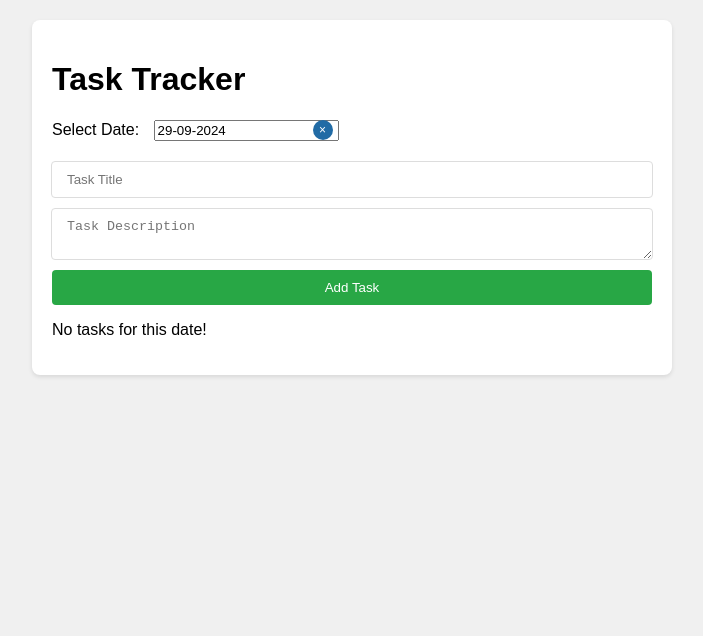
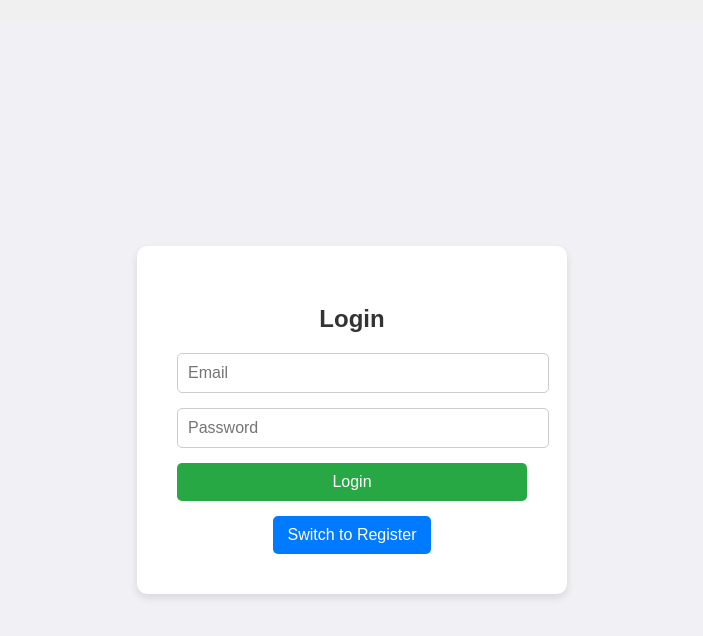
Before and after one commit to starandry/Todo-list, a React (Vite) app: page / in a window 1280 px wide. Shown: the top 636 px of the page, without its empty margins (288-991 px from the left). Built offline with nearby package versions, Linux system fonts and the light colour scheme.

Commit message:
add firebase

```diff
--- /dev/null
+++ b/firebaseConfig.ts
@@ -0,0 +1,20 @@
+import { initializeApp } from 'firebase/app';
+import { getAuth } from 'firebase/auth';
+import { getFirestore } from 'firebase/firestore';
+
+// Firebase configuration from Firebase Console
+const firebaseConfig = {
+    apiKey: "AIzaSyB4ChrRM8Yb_O7vaDtYnA-5MsobVQHuD7o",
+    authDomain: "todo-list-5a426.firebaseapp.com",
+    projectId: "todo-list-5a426",
+    storageBucket: "todo-list-5a426.appspot.com",
+    messagingSenderId: "654503622293",
+    appId: "1:654503622293:web:bcaf1125bc2f97d899cd9c"
+};
+
+// Initialize Firebase
+const app = initializeApp(firebaseConfig);
+
+// Initialize Firebase Authentication and Firestore
+export const auth = getAuth(app);
+export const db = getFirestore(app);
--- a/package.json
+++ b/package.json
@@ -12,6 +12,7 @@
   "dependencies": {
     "date-fns": "^4.1.0",
     "eslint-plugin-react": "^7.36.1",
+    "firebase": "^10.13.2",
     "react": "^18.3.1",
     "react-datepicker": "^7.4.0",
     "react-dom": "^18.3.1",
--- a/src/App.tsx
+++ b/src/App.tsx
@@ -1,13 +1,16 @@
-import React, { useState } from 'react';
+import React, { useState, useEffect } from 'react';
 import TaskList from './components/TaskList';
-import DatePicker, { registerLocale } from 'react-datepicker';
-import { ru } from "date-fns/locale/ru";
+import DatePicker from 'react-datepicker';
 import 'react-datepicker/dist/react-datepicker.css';
-import { format, differenceInCalendarDays } from 'date-fns';
+import { format, differenceInCalendarDays, isBefore, isSameDay } from 'date-fns';
+import { auth, db } from '../firebaseConfig';
+import { collection, addDoc, query, where, onSnapshot, deleteDoc, doc, updateDoc, getDoc } from 'firebase/firestore'; // Импортируем updateDoc для обновления задач
+import { User } from 'firebase/auth';
+import Auth from './components/Auth';
 import styles from './App.module.scss';
 
 interface Task {
-    id: number;
+    id: string;
     title: string;
     description: string;
     completed: boolean;
@@ -16,93 +19,139 @@ interface Task {
     frozenDays?: number;
 }
 
-registerLocale('ru', ru);
-
 const App: React.FC = () => {
     const [tasks, setTasks] = useState<Task[]>([]);
     const [title, setTitle] = useState('');
     const [description, setDescription] = useState('');
     const [selectedDate, setSelectedDate] = useState<Date | null>(new Date());
     const [error, setError] = useState<string | null>(null);
+    const [user, setUser] = useState<User | null>(null);
 
-    const formatDate = (date: Date | null): string => {
-        return date ? format(date, 'yyyy-MM-dd') : '';
-    };
+    useEffect(() => {
+        if (user) {
+            const q = query(collection(db, 'tasks'), where('userId', '==', user.uid));
+            const unsubscribe = onSnapshot(q, (snapshot) => {
+                const fetchedTasks: Task[] = snapshot.docs.map((doc) => ({
+                    id: doc.id,
+                    ...(doc.data() as Omit<Task, 'id'>),
+                }));
+                setTasks(fetchedTasks);
+            });
 
-    const calculateDaysSpent = (taskDate: Date): number => {
-        const today = new Date();
-        return differenceInCalendarDays(today, taskDate);
-    };
+            return () => unsubscribe();
+        }
+    }, [user]);
 
-    const addTask = () => {
+    const handleAddTask = async () => {
+        // Валидация полей
+        if (!title.trim()) {
+            setError('Task title is required.');
+            return;
+        }
+
+        if (!description.trim()) {
+            setError('Task description is required.');
+            return;
+        }
+
         if (!selectedDate) {
             setError('Please select a date for the task.');
             return;
         }
 
-        const taskDate = selectedDate;
+        if (!user) {
+            setError('User is not authenticated.');
+            return;
+        }
 
-        const daysSpent = calculateDaysSpent(taskDate);
+        const daysSpent = differenceInCalendarDays(new Date(), selectedDate);
 
-        if (title.trim()) {
-            const newTask: Task = {
-                id: tasks.length + 1,
+        try {
+            await addDoc(collection(db, 'tasks'), {
                 title,
                 description,
                 completed: false,
-                date: formatDate(taskDate),
-                daysSpent: daysSpent >= 0 ? daysSpent : 0,
-            };
-            setTasks([...tasks, newTask]);
+                date: format(selectedDate, 'yyyy-MM-dd'),
+                daysSpent: daysSpent < 0 ? 0 : daysSpent,
+                userId: user.uid,
+            });
             setTitle('');
             setDescription('');
             setError(null);
+        } catch (err) {
+            setError((err as Error).message);
         }
     };
 
-    const toggleTaskCompletion = (taskId: number) => {
+    const handleToggleTaskCompletion = async (id: string, completed: boolean) => {
+        try {
+            const taskDocRef = doc(db, 'tasks', id);
+
+            // Обновляем статус задачи в Firestore
+            await updateDoc(taskDocRef, {
+                completed: !completed,
+            });
+
+            // Получаем обновленный статус задачи из Firestore
+            const updatedTaskSnapshot = await getDoc(taskDocRef);
+            const updatedTaskData = updatedTaskSnapshot.data();
+
+            // Обновляем локальное состояние задач с новыми данными
             setTasks((prevTasks) =>
-            prevTasks.map((task) => {
-                if (task.id === taskId) {
-                    if (task.completed) {
-                        return { ...task, completed: false, frozenDays: undefined };
-                    } else {
-                        return { ...task, completed: true, frozenDays: task.daysSpent };
+                prevTasks.map((task) =>
+                    task.id === id ? { ...task, completed: updatedTaskData?.completed } : task
+                )
+            );
+
+        } catch (err) {
+            console.error('Error updating task: ', err);
         }
+    };
+
+    const handleDeleteTask = async (id: string) => {
+        try {
+            await deleteDoc(doc(db, 'tasks', id));
+            setTasks((prevTasks) => prevTasks.filter((task) => task.id !== id));
+        } catch (err) {
+            console.error('Error deleting task: ', err);
+        }
+    };
+
+    const calculateDaysSpent = (taskDate: string) => {
+        const taskDateParsed = new Date(taskDate);
+        const today = new Date();
+
+        if (isBefore(today, taskDateParsed) && !isSameDay(today, taskDateParsed)) {
+            return 0;
         }
 
-                if (!task.completed) {
-                    const taskDate = new Date(task.date);
-                    const updatedDaysSpent = calculateDaysSpent(taskDate);
-                    return { ...task, daysSpent: updatedDaysSpent };
-                }
-
-                return task;
-            })
-        );
+        return differenceInCalendarDays(today, taskDateParsed);
     };
 
-    const deleteTask = (taskId: number) => {
-        setTasks(tasks.filter((task) => task.id !== taskId));
-    };
+    // Фильтруем задачи по выбранной дате
+    const filteredTasks = tasks.filter((task) => {
+        return selectedDate && task.date === format(selectedDate, 'yyyy-MM-dd');
+    });
 
-    const filteredTasks = selectedDate
-        ? tasks.filter((task) => task.date === formatDate(selectedDate))
-        : [];
+    if (!user) {
+        return <Auth onLogin={setUser} />;
+    }
 
     return (
         <div className={styles.app}>
             <h1>Task Tracker</h1>
+            <button className={styles['logout-btn']} onClick={() => auth.signOut().then(() => setUser(null))}>
+                Logout
+            </button>
 
             <div className={styles['date-picker']}>
                 <label>Select Date: </label>
                 <DatePicker
                     selected={selectedDate}
                     onChange={(date) => setSelectedDate(date)}
-                    dateFormat="dd-MM-yyyy"
+                    dateFormat="yyyy-MM-dd"
                     isClearable
-                    placeholderText="Выберите дату"
-                    locale="ru"
+                    placeholderText="Select a date"
                 />
             </div>
 
@@ -120,22 +169,18 @@ const App: React.FC = () => {
                     value={description}
                     onChange={(e) => setDescription(e.target.value)}
                 />
-                <button onClick={addTask}>Add Task</button>
+                <button onClick={handleAddTask}>Add Task</button>
             </div>
 
             {selectedDate ? (
-                filteredTasks.length > 0 ? (
                 <TaskList
                     tasks={filteredTasks.map(task => ({
                         ...task,
-                            daysSpent: task.completed ? task.frozenDays || task.daysSpent : task.daysSpent
+                        daysSpent: calculateDaysSpent(task.date)
                     }))}
-                        onToggle={toggleTaskCompletion}
-                        onDelete={deleteTask}
+                    onToggle={(id, completed) => handleToggleTaskCompletion(id, completed)}
+                    onDelete={handleDeleteTask}
                 />
-                ) : (
-                    <p>No tasks for this date!</p>
-                )
             ) : null}
         </div>
     );
--- /dev/null
+++ b/src/components/Auth/Auth.module.scss
@@ -0,0 +1,66 @@
+.auth-container {
+  display: flex;
+  justify-content: center;
+  align-items: center;
+  height: 100vh;
+  background-color: #f0f0f5; // Светлый фон
+}
+
+.auth-box {
+  background: #ffffff;
+  padding: 40px;
+  border-radius: 10px;
+  box-shadow: 0 4px 8px rgba(0, 0, 0, 0.1);
+  width: 350px;
+  text-align: center;
+
+  h2 {
+    margin-bottom: 20px;
+    font-size: 1.5rem;
+    color: #333;
+  }
+
+  form {
+    display: flex;
+    flex-direction: column;
+    gap: 15px;
+  }
+
+  input {
+    padding: 10px;
+    border-radius: 5px;
+    border: 1px solid #ccc;
+    font-size: 1rem;
+    width: 100%;
+    outline: none;
+  }
+
+  button {
+    padding: 10px 15px;
+    background-color: #28a745;
+    color: #fff;
+    border: none;
+    border-radius: 5px;
+    font-size: 1rem;
+    cursor: pointer;
+    transition: background-color 0.3s ease;
+
+    &:hover {
+      background-color: #218838;
+    }
+  }
+
+  .switch-btn {
+    background-color: #007bff;
+    margin-top: 15px;
+
+    &:hover {
+      background-color: #0056b3;
+    }
+  }
+
+  p {
+    color: red;
+    font-size: 0.9rem;
+  }
+}
--- /dev/null
+++ b/src/components/Auth/Auth.tsx
@@ -0,0 +1,59 @@
+import React, { useState } from 'react';
+import { signInWithEmailAndPassword, createUserWithEmailAndPassword, User } from 'firebase/auth'; // Импортируем тип User
+import { auth } from '../../../firebaseConfig';
+import styles from './Auth.module.scss'; // Импортируем стили
+
+const Auth: React.FC<{ onLogin: (user: User) => void }> = ({ onLogin }) => {
+    const [email, setEmail] = useState('');
+    const [password, setPassword] = useState('');
+    const [isLogin, setIsLogin] = useState(true);
+    const [error, setError] = useState<string | null>(null);
+
+    const handleSubmit = async (e: React.FormEvent) => {
+        e.preventDefault();
+        setError(null);
+
+        try {
+            if (isLogin) {
+                // Вход
+                const userCredential = await signInWithEmailAndPassword(auth, email, password);
+                onLogin(userCredential.user); // user возвращает тип User
+            } else {
+                // Регистрация
+                const userCredential = await createUserWithEmailAndPassword(auth, email, password);
+                onLogin(userCredential.user); // user возвращает тип User
+            }
+        } catch (err) {
+            setError((err as Error).message);
+        }
+    };
+
+    return (
+        <div className={styles['auth-container']}>
+            <div className={styles['auth-box']}>
+                <h2>{isLogin ? 'Login' : 'Register'}</h2>
+                <form onSubmit={handleSubmit}>
+                    <input
+                        type="email"
+                        placeholder="Email"
+                        value={email}
+                        onChange={(e) => setEmail(e.target.value)}
+                    />
+                    <input
+                        type="password"
+                        placeholder="Password"
+                        value={password}
+                        onChange={(e) => setPassword(e.target.value)}
+                    />
+                    <button type="submit">{isLogin ? 'Login' : 'Register'}</button>
+                </form>
+                {error && <p>{error}</p>}
+                <button className={styles['switch-btn']} onClick={() => setIsLogin(!isLogin)}>
+                    {isLogin ? 'Switch to Register' : 'Switch to Login'}
+                </button>
+            </div>
+        </div>
+    );
+};
+
+export default Auth;
--- /dev/null
+++ b/src/components/Auth/index.tsx
@@ -0,0 +1 @@
+export { default } from './Auth.tsx';
--- a/src/components/Task/index.tsx
+++ b/src/components/Task/index.tsx
@@ -1 +1 @@
-export { default } from './Task';
+export { default } from './Task.tsx';
--- a/src/components/index.ts
+++ b/src/components/index.ts
@@ -1,2 +1,3 @@
 export { default as Task } from './Task';
 export { default as TaskList } from './TaskList';
+export { default as Auth } from './Auth';
```
Also changed, not shown: src/App.module.scss (+20 -0 lines), src/components/Task/Task.tsx (+5 -5 lines), src/components/TaskList/TaskList.tsx (+5 -5 lines), 1 other file (tests, documents, lock files or other folders). Lines whose indentation alone changed are shown as unchanged.
